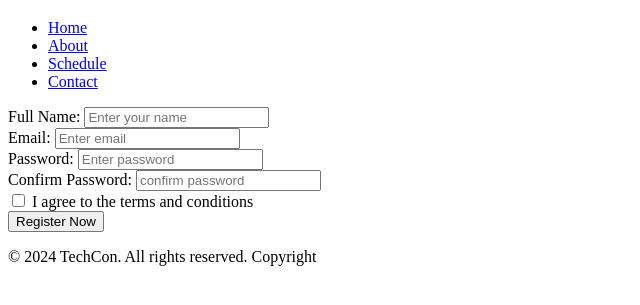
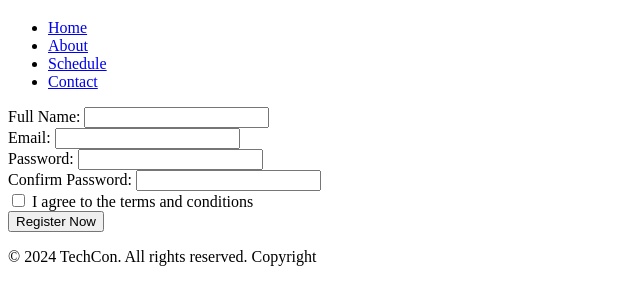
Before and after one commit to Patricia17june/TechCon_HTML, a plain HTML site: page techcon_website/register.html in a window 1280 px wide. Shown: the part 61-366 px from the top of the page, without its empty margins (0-640 px from the left). Drawn offline with Linux system fonts and the light colour scheme.

Commit message:
update main content

```diff
--- a/techcon_website/register.html
+++ b/techcon_website/register.html
@@ -21,19 +21,19 @@
         <form>
             <div>
                 <label for="name">Full Name:</label>
-                <input type="text" id="name" name="name" required placeholder="Enter your name">
+                <input type="text" id="name" name="name" required>
             </div>
             <div>
                 <label for="email">Email:</label>
-                <input type="email" id="email" name="email" required placeholder="Enter email">
+                <input type="email" id="email" name="email" required>
             </div>
             <div>
                 <label for="password">Password:</label>
-                <input type="password" id="password" name="password" required placeholder="Enter password">
+                <input type="password" id="password" name="password" required>
             </div>
             <div>
                 <label for="confirm_password">Confirm Password:</label>
-                <input type="password" id="confirm_password" name="confirm_password" required placeholder="confirm password">
+                <input type="password" id="confirm_password" name="confirm_password" required>
             </div>
             <div>
                 <input type="checkbox" id="terms" name="terms" required>
```
